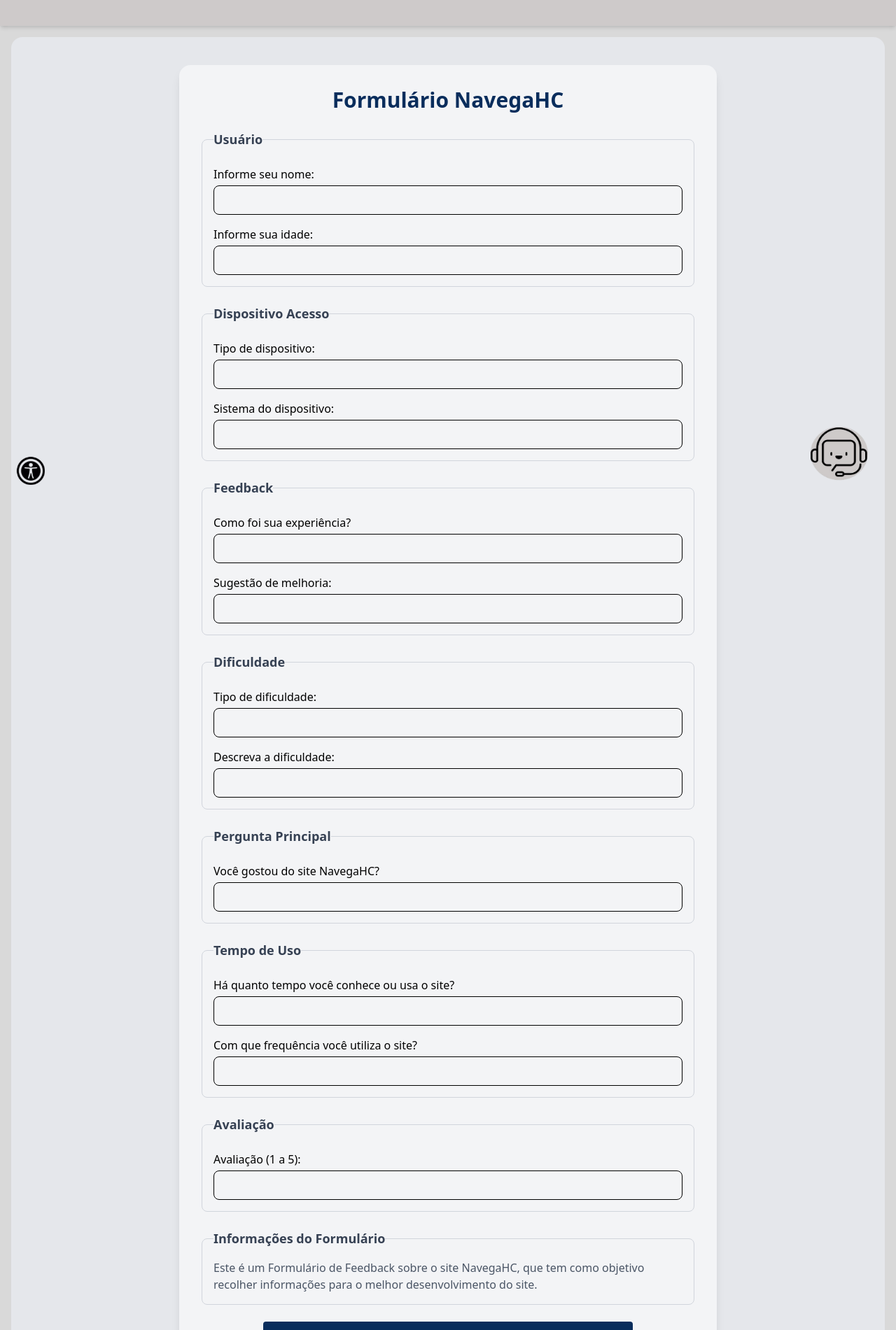
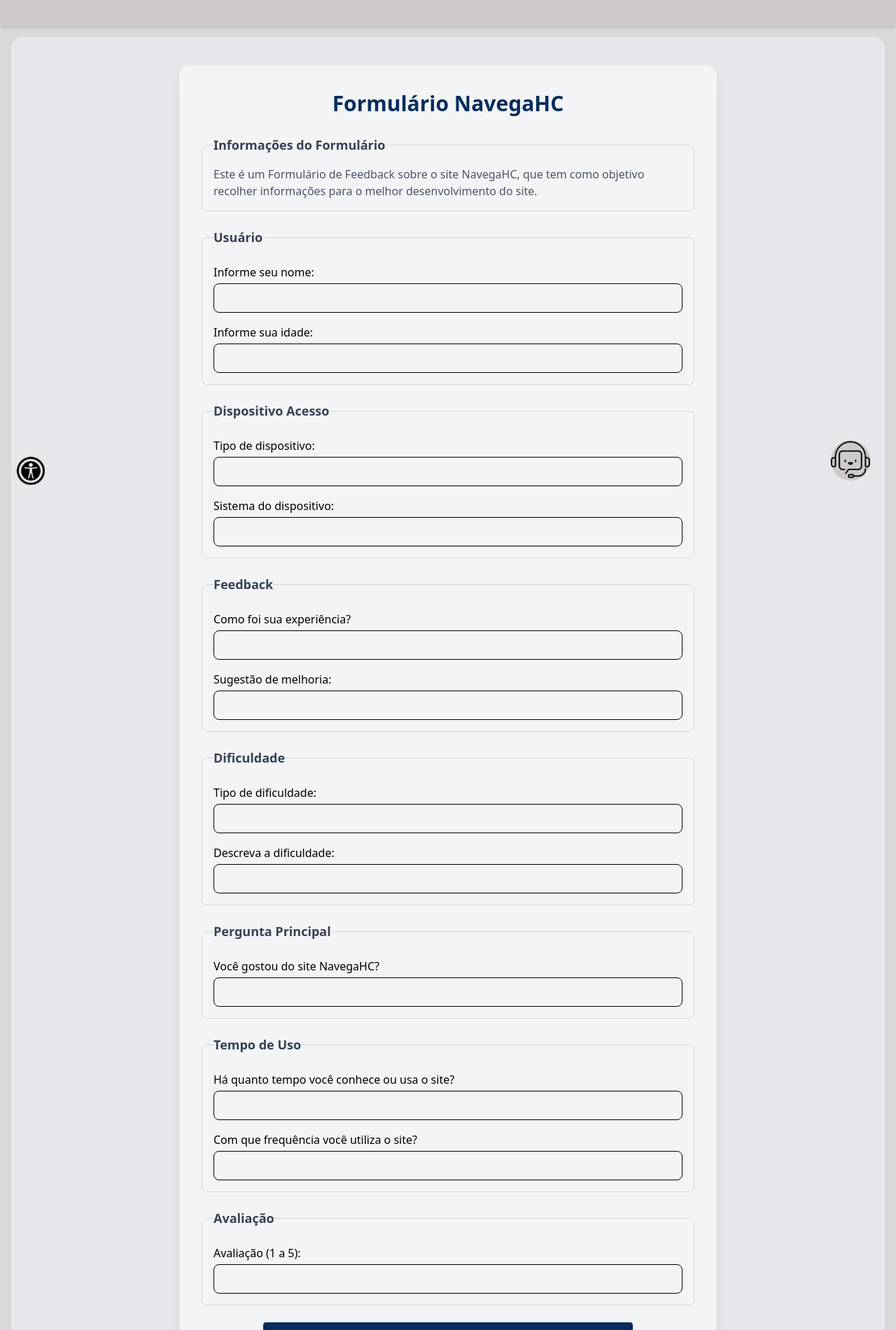
Before and after one commit to NavegaHC/NavegaHC-site, a React (Vite) app in the folder NavegaHC/: page /form in a window 1280 px wide. Shown: the part 91-1992 px from the top of the page at 70% size. Built offline with nearby package versions, Linux system fonts and the light colour scheme.

Commit message:
acho que finalizado

```diff
--- a/NavegaHC/src/componentes/Botao_acessibilidade/Botao_acessibildade.tsx
+++ b/NavegaHC/src/componentes/Botao_acessibilidade/Botao_acessibildade.tsx
@@ -14,7 +14,7 @@ const ControleFonte: React.FC = () => {
 
   // aplica o tamanho da fonte em TODO o body
   useEffect(() => {
-    document.body.style.fontSize = `${fontSize}px`;
+    document.documentElement.style.fontSize = `${fontSize}px`;
   }, [fontSize]);
 
   return (
@@ -28,7 +28,7 @@ const ControleFonte: React.FC = () => {
       </button>
 
       {mostrar && (
-        <div className="mt-2 flex gap-2 bg-white p-1 rounded-lg shadow-md z-10">
+        <div className="m-10 flex gap-2 bg-white p-1 rounded-lg shadow-md">
           <button
             onClick={aumentarFonte}
             className="px-3 py-1 bg-blue-600 text-white rounded hover:bg-blue-700"
--- a/NavegaHC/src/componentes/Botao_chat/Botao_chat.tsx
+++ b/NavegaHC/src/componentes/Botao_chat/Botao_chat.tsx
@@ -2,7 +2,7 @@ function Chat(){
     return(
         <>
         <button className="fixed bottom-2 right-4 p-3 rounded-full">
-            <img src="/img/chatbotnhc.png" alt="chatbot" className="h-20 w-26" />
+            <img src="/img/chatbotnhc.png" alt="chatbot" className="h-15 w-18" />
         </button>
         </>
     );
--- a/NavegaHC/src/pages/Home/Checklist/Checklist.tsx
+++ b/NavegaHC/src/pages/Home/Checklist/Checklist.tsx
@@ -29,7 +29,7 @@ export default function Checklist() {
       className="flex flex-col min-h-screen items-center justify-center bg-gray-200 rounded-2xl p-6"
     >
       <div className="w-full max-w-xl bg-white rounded-xl shadow-lg p-6">
-        <h1 className="text-2xl font-bold text-center mb-6 text-[#092d5c]">
+        <h1 className="text-[1.5rem] font-bold text-center mb-6 text-[#092d5c]">
           Checklist para sua Consulta de Fisioterapia - IMREA
         </h1>
 
--- a/NavegaHC/src/pages/Home/Contato/Contato.tsx
+++ b/NavegaHC/src/pages/Home/Contato/Contato.tsx
@@ -23,7 +23,7 @@ export default function Contato() {
   return (
       <main id="contato" className="flex-1 flex items-center justify-center">
         <div className="bg-white shadow-lg rounded-lg p-6 w-full max-w-lg">
-          <h2 className="text-2xl font-bold text-center mb-6">Entre em contato conosco</h2>
+          <h2 className="text-[1.5rem] font-bold text-center mb-6">Entre em contato conosco</h2>
 
           <form onSubmit={handleSubmit} className="space-y-4">
             <div>
@@ -90,7 +90,7 @@ export default function Contato() {
 
           {success && (
             <div className="mt-4 text-center text-green-600 font-bold">
-              ✅ Lembrete criado com sucesso!
+              ✅ Entraremos em contato o mais rápido possível!
             </div>
           )}
         </div>
--- a/NavegaHC/src/pages/Home/Faq/Faq.tsx
+++ b/NavegaHC/src/pages/Home/Faq/Faq.tsx
@@ -18,7 +18,7 @@ const FAQItem: React.FC<FAQItemProps> = ({ title, question, answer, question2, a
         onClick={() => setOpen(!open)}
         className="w-full flex justify-between items-center bg-gray-200 p-3 rounded-lg hover:bg-gray-400 focus:outline-none"
       >
-        <span className="font-bold text-xl text-left">{title}</span>
+        <span className="font-bold text-[1.125rem] text-left">{title}</span>
         <span
           className={`ml-2 transform transition-transform duration-300 ${
             open ? "rotate-180" : ""
@@ -68,7 +68,7 @@ export default function FAQ() {
       question: "1. Tem tradução em Libras na plataforma?",
       answer: "Ainda não tem, mas estamos trabalhando para colocar isso em breve.",
       question2: "2. Dá para aumentar o tamanho das letras?",
-      answer2: "Sim! Você pode usar o zoom do navegador para deixar tudo maior e mais fácil de ler.",
+      answer2: "Sim! Você pode aumetar ou diminuir a fonte do site clicando no botão de acessibilidade no canto inferior esquerdo da página que lhe dará as opções de aumentar ou diminuir as letras",
     },
     {
       title: "Agendamento",
--- a/NavegaHC/src/pages/Home/Formulario/Formulario.tsx
+++ b/NavegaHC/src/pages/Home/Formulario/Formulario.tsx
@@ -16,14 +16,26 @@ export default function FormularioPage() {
   return (
     <div className="flex flex-col items-center min-h-screen bg-gray-200 rounded-2xl py-10 px-4">
       <section className="w-full max-w-3xl bg-gray-100 rounded-2xl shadow-lg p-8">
-        <h2 className="text-3xl font-bold text-center mb-6 text-[#092d5c]">
+        <h2 className="text-[1.875rem] font-bold text-center mb-6 text-[#092d5c]">
           Formulário NavegaHC
         </h2>
 
         <form className="space-y-6" onSubmit={mostrarMensagem}>
+
+          {/* Informações */}
+          <fieldset className="border border-gray-300 rounded-lg p-4">
+            <legend className="text-[1.125rem] font-semibold text-gray-700">
+              Informações do Formulário
+            </legend>
+            <p className="text-gray-600">
+              Este é um Formulário de Feedback sobre o site NavegaHC, que tem como objetivo
+              recolher informações para o melhor desenvolvimento do site.
+            </p>
+          </fieldset>
+
           {/* Usuário */}
           <fieldset className="border border-gray-300 rounded-lg p-4">
-            <legend className="text-lg font-semibold text-gray-700">Usuário</legend>
+            <legend className="text-[1.125rem] font-semibold text-gray-700">Usuário</legend>
             <label htmlFor="nome" className="block mt-2 font-medium">
               Informe seu nome:
             </label>
@@ -49,7 +61,7 @@ export default function FormularioPage() {
 
           {/* Dispositivo */}
           <fieldset className="border border-gray-300 rounded-lg p-4">
-            <legend className="text-lg font-semibold text-gray-700">Dispositivo Acesso</legend>
+            <legend className="text-[1.125rem] font-semibold text-gray-700">Dispositivo Acesso</legend>
             <label htmlFor="dispositivo" className="block mt-2 font-medium">
               Tipo de dispositivo:
             </label>
@@ -75,7 +87,7 @@ export default function FormularioPage() {
 
           {/* Feedback */}
           <fieldset className="border border-gray-300 rounded-lg p-4">
-            <legend className="text-lg font-semibold text-gray-700">Feedback</legend>
+            <legend className="text-[1.125rem] font-semibold text-gray-700">Feedback</legend>
             <label htmlFor="experiencia" className="block mt-2 font-medium">
               Como foi sua experiência?
             </label>
@@ -101,7 +113,7 @@ export default function FormularioPage() {
 
           {/* Dificuldade */}
           <fieldset className="border border-gray-300 rounded-lg p-4">
-            <legend className="text-lg font-semibold text-gray-700">Dificuldade</legend>
+            <legend className="text-[1.125rem] font-semibold text-gray-700">Dificuldade</legend>
             <label htmlFor="infoDificuldade" className="block mt-2 font-medium">
               Tipo de dificuldade:
             </label>
@@ -127,7 +139,7 @@ export default function FormularioPage() {
 
           {/* Pergunta Principal */}
           <fieldset className="border border-gray-300 rounded-lg p-4">
-            <legend className="text-lg font-semibold text-gray-700">Pergunta Principal</legend>
+            <legend className="text-[1.125rem] font-semibold text-gray-700">Pergunta Principal</legend>
             <label htmlFor="perg-princ" className="block mt-2 font-medium">
               Você gostou do site NavegaHC?
             </label>
@@ -142,7 +154,7 @@ export default function FormularioPage() {
 
           {/* Tempo de Uso */}
           <fieldset className="border border-gray-300 rounded-lg p-4">
-            <legend className="text-lg font-semibold text-gray-700">Tempo de Uso</legend>
+            <legend className="text-[1.125rem] font-semibold text-gray-700">Tempo de Uso</legend>
             <label htmlFor="tempo" className="block mt-2 font-medium">
               Há quanto tempo você conhece ou usa o site?
             </label>
@@ -168,7 +180,7 @@ export default function FormularioPage() {
 
           {/* Avaliação */}
           <fieldset className="border border-gray-300 rounded-lg p-4">
-            <legend className="text-lg font-semibold text-gray-700">Avaliação</legend>
+            <legend className="text-[1.125rem] font-semibold text-gray-700">Avaliação</legend>
             <label htmlFor="avaliacao" className="block mt-2 font-medium">
               Avaliação (1 a 5):
             </label>
@@ -182,17 +194,6 @@ export default function FormularioPage() {
               required
               className="w-full mt-1 p-2 border rounded-lg focus:ring-2 focus:ring-blue-500"
             />
-          </fieldset>
-
-          {/* Informações */}
-          <fieldset className="border border-gray-300 rounded-lg p-4">
-            <legend className="text-lg font-semibold text-gray-700">
-              Informações do Formulário
-            </legend>
-            <p className="text-gray-600">
-              Este é um Formulário de Feedback sobre o site NavegaHC, que tem como objetivo
-              recolher informações para o melhor desenvolvimento do site.
-            </p>
           </fieldset>
 
           <button
--- a/NavegaHC/src/pages/Home/Home/Home.tsx
+++ b/NavegaHC/src/pages/Home/Home/Home.tsx
@@ -3,15 +3,15 @@ function Home() {
     <section className="min-h-screen flex items-center justify-center bg-gray-200 rounded-2xl px-6">
       <div className="max-w-6xl w-full grid md:grid-cols-2 gap-10 items-center">
         <div className="space-y-6">
-          <h1 className="text-3xl md:text-5xl font-extrabold text-gray-800 leading-tight">
+          <h1 className="text-[3rem] font-extrabold text-gray-800 leading-tight">
             Bem-vindo ao <span className="text-[#092d5c]">NavegaHC</span>
           </h1>
-          <p className="text-lg text-gray-700 leading-relaxed">
+          <p className="text-[1.125rem] text-gray-700 leading-relaxed">
             O <span className="font-semibold">Navega HC</span> é seu portal de apoio para facilitar as consultas de fisioterapia
             online do IMREA. Aqui você encontra orientações simples, dicas para usar a tecnologia e ferramentas
             para organizar seu tratamento.
           </p>
-          <p className="text-lg text-gray-700 leading-relaxed">
+          <p className="text-[1.125rem] text-gray-700 leading-relaxed">
             Tudo pensado para tornar sua experiência fácil, segura e eficiente, ajudando você a cuidar da sua
             saúde com conforto e praticidade.
           </p>
--- a/NavegaHC/src/pages/Home/Integrantes/Integrantes.tsx
+++ b/NavegaHC/src/pages/Home/Integrantes/Integrantes.tsx
@@ -29,7 +29,7 @@ function Integrantes() {
   return (
     <div className="min-h-screen flex flex-col items-center bg-gray-200 rounded-2xl">
       <br />
-      <h1 className="text-4xl font-bold mb-8 text-[#092d5c]">Integrantes</h1>
+      <h1 className="text-[2.25rem] font-bold mb-8 text-[#092d5c]">Integrantes</h1>
 
       <div className="grid gap-8 md:grid-cols-3 sm:grid-cols-1">
         {integrantes.map((pessoa, index) => (
@@ -42,9 +42,9 @@ function Integrantes() {
               alt={pessoa.nome}
               className="w-45 h-45 rounded-full object-cover shadow-md mb-4"
             />
-            <h3 className="text-xl font-semibold text-gray-700">{pessoa.nome}</h3>
+            <h3 className="text-[1.25rem] font-semibold text-gray-700">{pessoa.nome}</h3>
             <p className="text-gray-600">{pessoa.rm}</p>
-            <p className="text-gray-00 mb-4">Turma: {pessoa.turma}</p>
+            <p className="text-gray-600 mb-4">Turma: {pessoa.turma}</p>
             <div className="flex gap-4">
               <a
                 href={pessoa.github}
```
Also changed, not shown: NavegaHC/src/componentes/Cabecalho/Cabecalho.tsx (+3 -4 lines), NavegaHC/src/pages/Home/Lembrete/Lembrete.tsx (+4 -4 lines).
